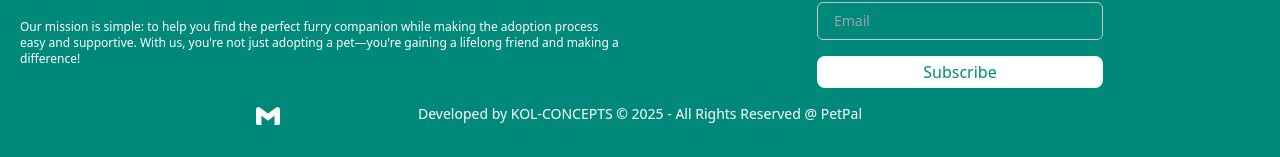
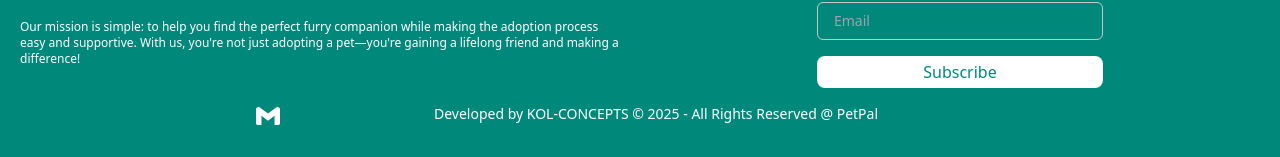
Before and after one commit to Kholly-tech/PetPal, a React (Vite) app: page / in a window 1280 px wide. Shown: the part 3156-3313 px from the top of the page. Built offline with nearby package versions, Linux system fonts and the light colour scheme; some icons are missing.

Commit message:
Update Socials.jsx 3

```diff
--- a/src/components/layout/Socials.jsx
+++ b/src/components/layout/Socials.jsx
@@ -25,7 +25,7 @@ const Socials = () => {
               <Icon icon="simple-icons:gmail" width="24" height="24" />
           </a>
         </div>
-        <div className="text-center md:absolute md:left-1/2 md:transform md:-translate-x-1/2">
+        <div className="text-center md:absolute md:left-1/2 md:transform md:-translate-x-1/2 md:ml-4">
           <p class name='md:ml-6'>Developed by KOL-CONCEPTS © {currentYear} - All Rights Reserved @ <a href='/'>PetPal</a></p>
         </div>
       </div>
```
